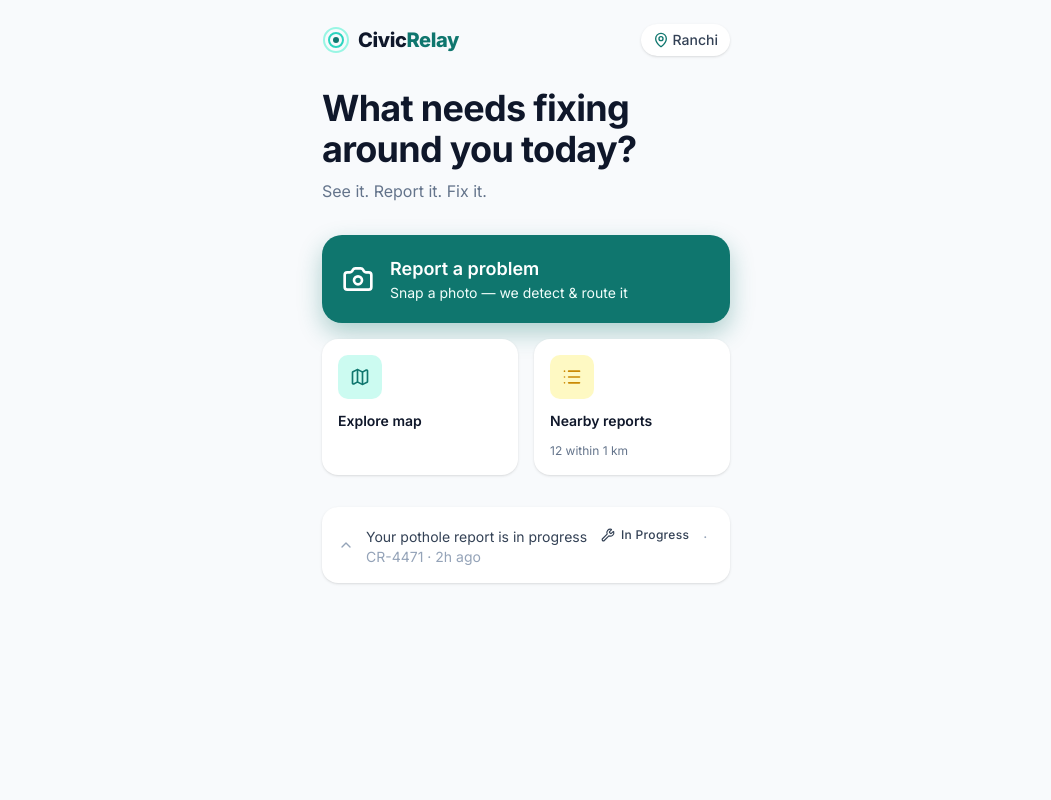
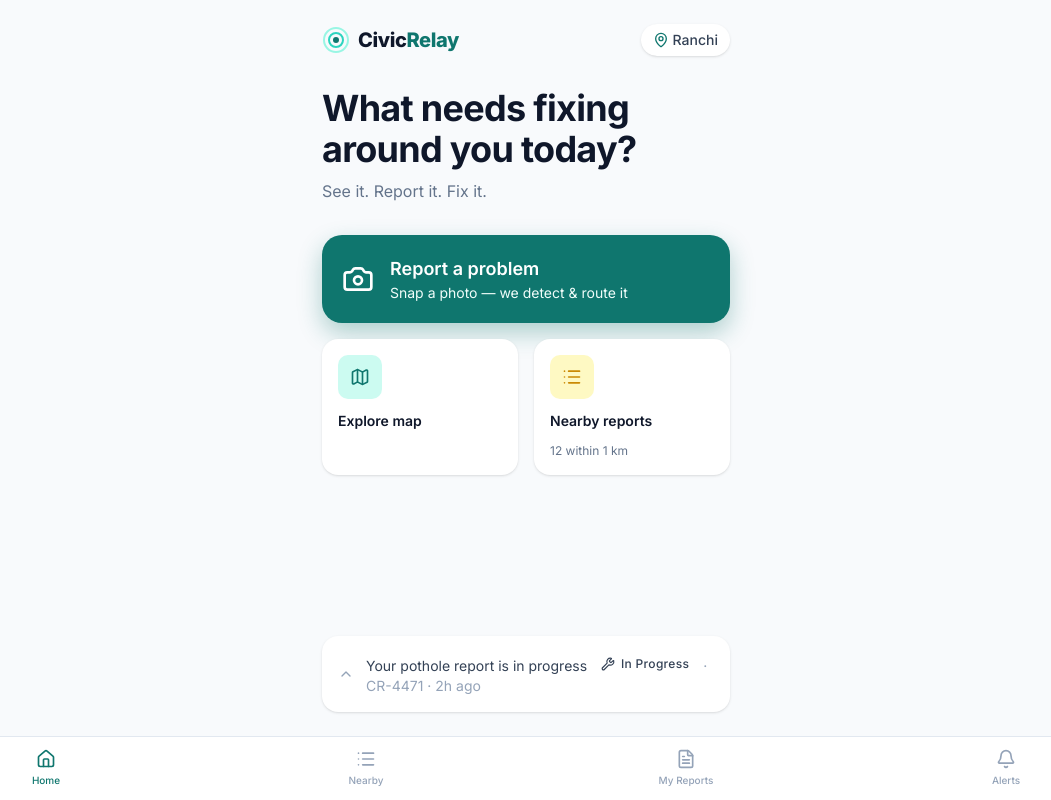
Before and after one commit to shyamsinghnegi/CivicRelay, a Next.js app: page / in a window 1280 px wide. Shown: the whole page, without its empty margins (114-1165 px from the left). Built offline with nearby package versions, Linux system fonts and the light colour scheme.

Commit message:
feat: add bottom nav bar with active route highlighting

```diff
--- /dev/null
+++ b/app/components/BottomNav.tsx
@@ -0,0 +1,40 @@
+"use client";
+
+import Link from "next/link";
+import { usePathname } from "next/navigation";
+import { Home, List, FileText, Bell } from "lucide-react";
+
+const tabs = [
+  { href: "/", icon: Home, label: "Home" },
+  { href: "/nearby", icon: List, label: "Nearby" },
+  { href: "/my-reports", icon: FileText, label: "My Reports" },
+  { href: "/notifications", icon: Bell, label: "Alerts" },
+];
+
+export function BottomNav() {
+  const pathname = usePathname();
+
+  return (
+    <nav className="sticky bottom-0 z-20 flex w-full border-t border-slate-200 bg-white">
+      {tabs.map(({ href, icon: Icon, label }) => {
+        const active = pathname === href;
+        return (
+          <Link
+            key={href}
+            href={href}
+            className="flex flex-1 flex-col items-center gap-1 py-3"
+          >
+            <Icon
+              className={`size-5 ${active ? "text-teal-700" : "text-slate-400"}`}
+            />
+            <span
+              className={`text-[10px] font-medium ${active ? "text-teal-700" : "text-slate-400"}`}
+            >
+              {label}
+            </span>
+          </Link>
+        );
+      })}
+    </nav>
+  );
+}
--- a/app/layout.tsx
+++ b/app/layout.tsx
@@ -1,6 +1,7 @@
 import type { Metadata } from "next";
 import { Inter } from "next/font/google";
 import "./globals.css";
+import { BottomNav } from "./components/BottomNav";
 
 const inter = Inter({
   variable: "--font-inter",
@@ -20,7 +21,12 @@ export default function RootLayout({
 }>) {
   return (
     <html lang="en" className={`${inter.variable} h-full antialiased`}>
-      <body className="min-h-full flex flex-col min-w-0 font-sans">{children}</body>
+      <body className="flex h-screen flex-col min-w-0 font-sans overflow-hidden">
+          <main className="flex-1 overflow-y-auto">
+            {children}
+          </main>
+          <BottomNav />
+        </body>
     </html>
   );
 }
```
